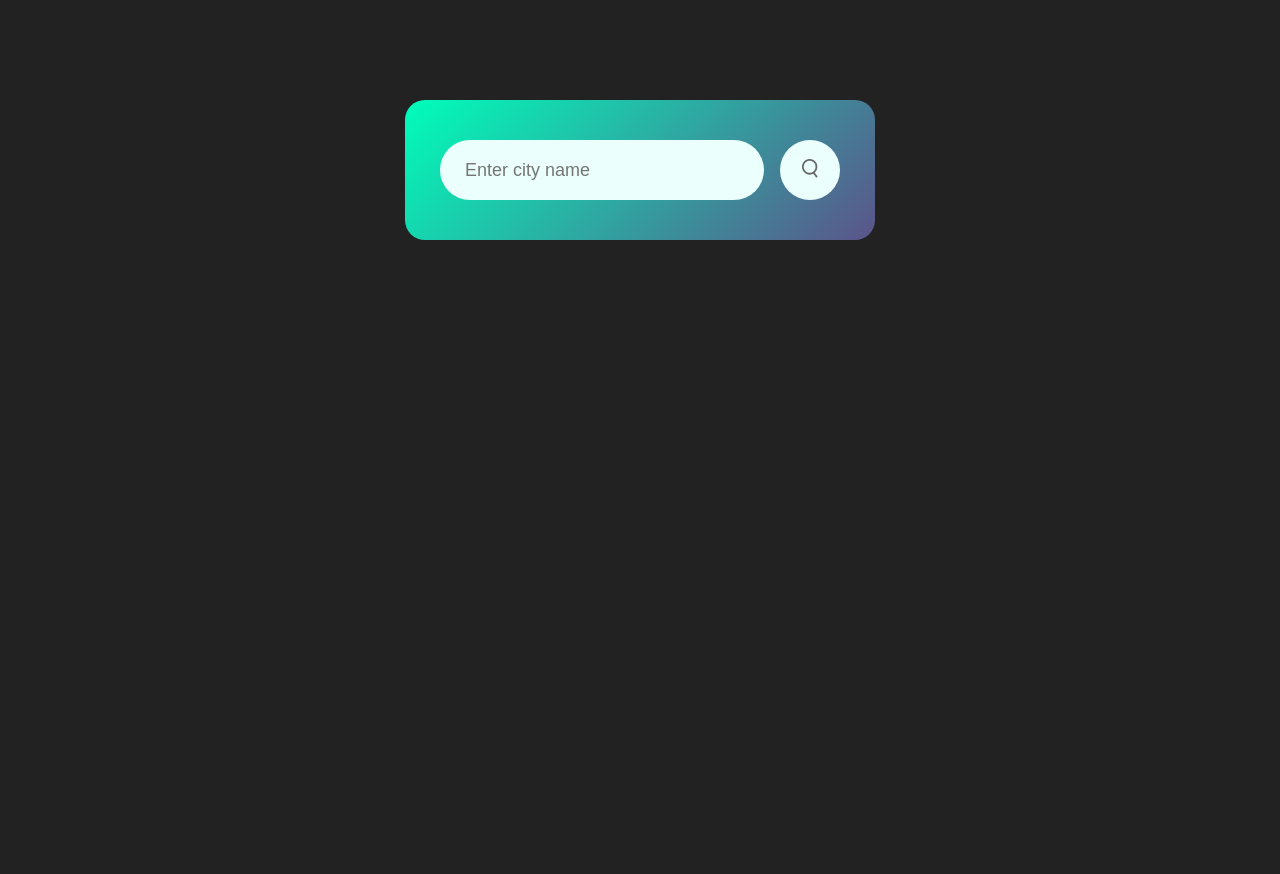
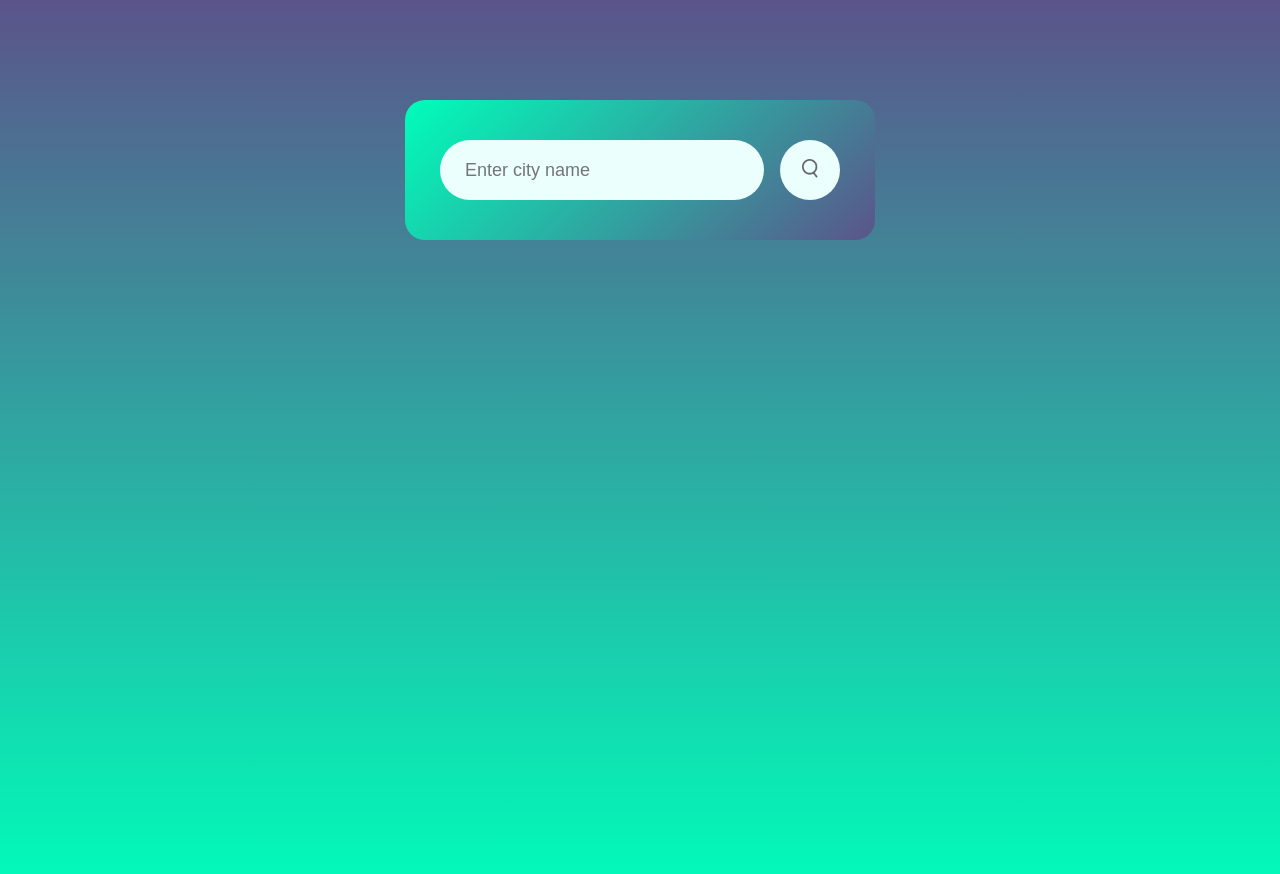
Before and after one commit to Raghav0404/Prasunet_WD_05, a plain HTML site: page index.html in a window 1280 px wide. Before the commit the page ends 800 px from the top, so only its background shows below. Drawn offline with Linux system fonts and the light colour scheme.

Commit message:
Update style.css

```diff
--- a/style.css
+++ b/style.css
@@ -5,7 +5,10 @@
    box-sizing: border-box;
 }
 body{
-    background: #222;
+    height: 100vh;
+    background: linear-gradient(#5b548a,#00feba);
+    overflow: hidden;
+
 }
 .card{
     width: 90%;
```
